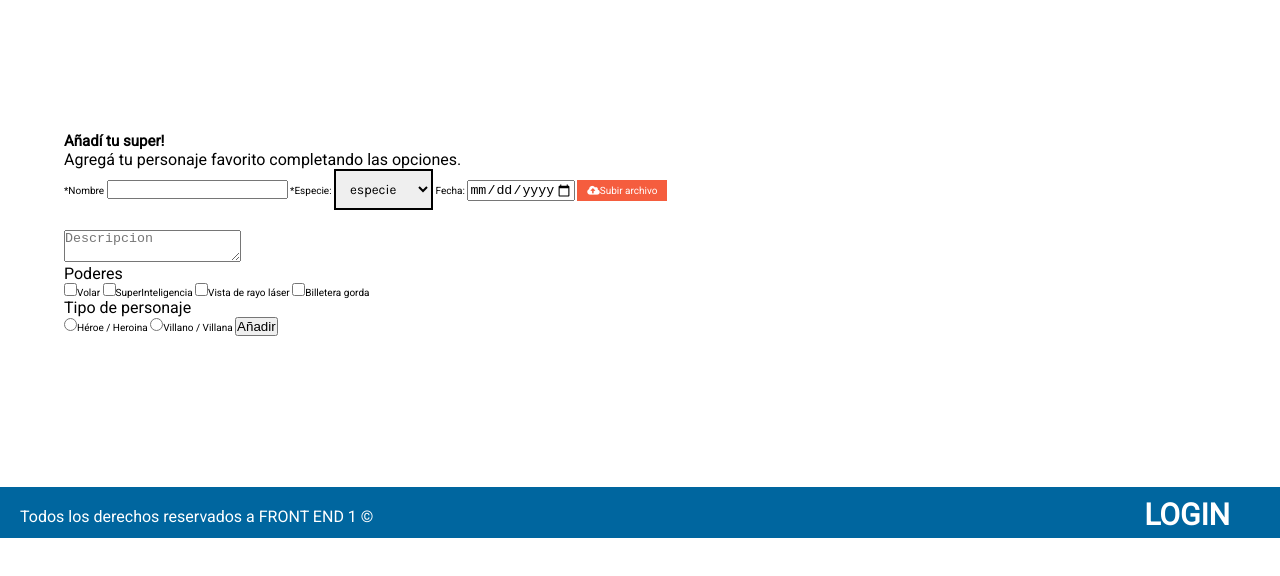
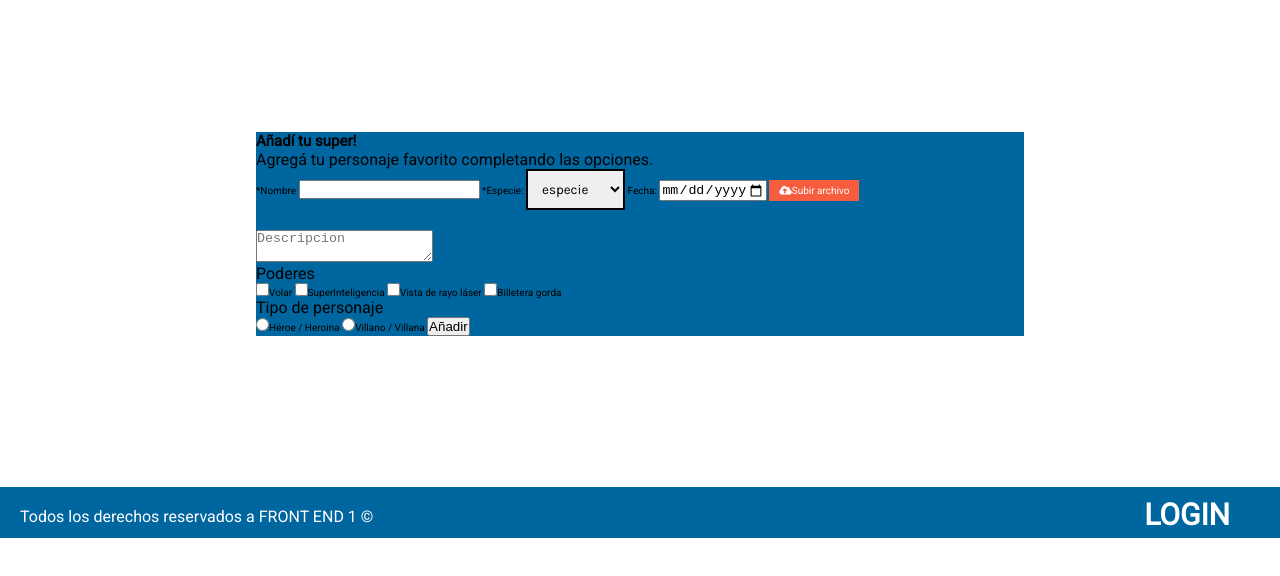
Before and after one commit to hei-ola/Front-End, a plain HTML site: page splash/super.html in a window 1280 px wide. Shown: the part 220-796 px from the top of the page. Drawn offline with Linux system fonts and the light colour scheme.

Commit message:
nuevas modificaciones

```diff
--- a/splash/css/stylePosition.css
+++ b/splash/css/stylePosition.css
@@ -323,14 +323,22 @@ input[type=file] {
     display: none;
 }
 
-.file-hero{
-    padding: 5px 10px;
+.file-hero {
+    padding   : 5px 10px;
     background: #f55d3e;
-    color:#fff;
+    color     : #fff;
 }
 
-.file-hero:hover{
-    color:#fff;
+.file-hero:hover {
+    color     : #fff;
     background: #f7cb15;
 }
+
 /*---------------------------------------*/
+
+/*------------Formulario---------------*/
+.container-form {
+    width           : 60%;
+    background-color: #00669F;
+    margin          : 0 auto;
+}
--- a/splash/super.html
+++ b/splash/super.html
@@ -22,7 +22,7 @@
         </a>
     </header>
     <main>
-        <div class="container">
+        <div class="container-form">
             <h2>Añadí tu super!</h2>
             <p>Agregá tu personaje favorito completando las opciones.</p>
             <form action="#">
```
Also changed, not shown: principal/index.html (+2 -8 lines).
